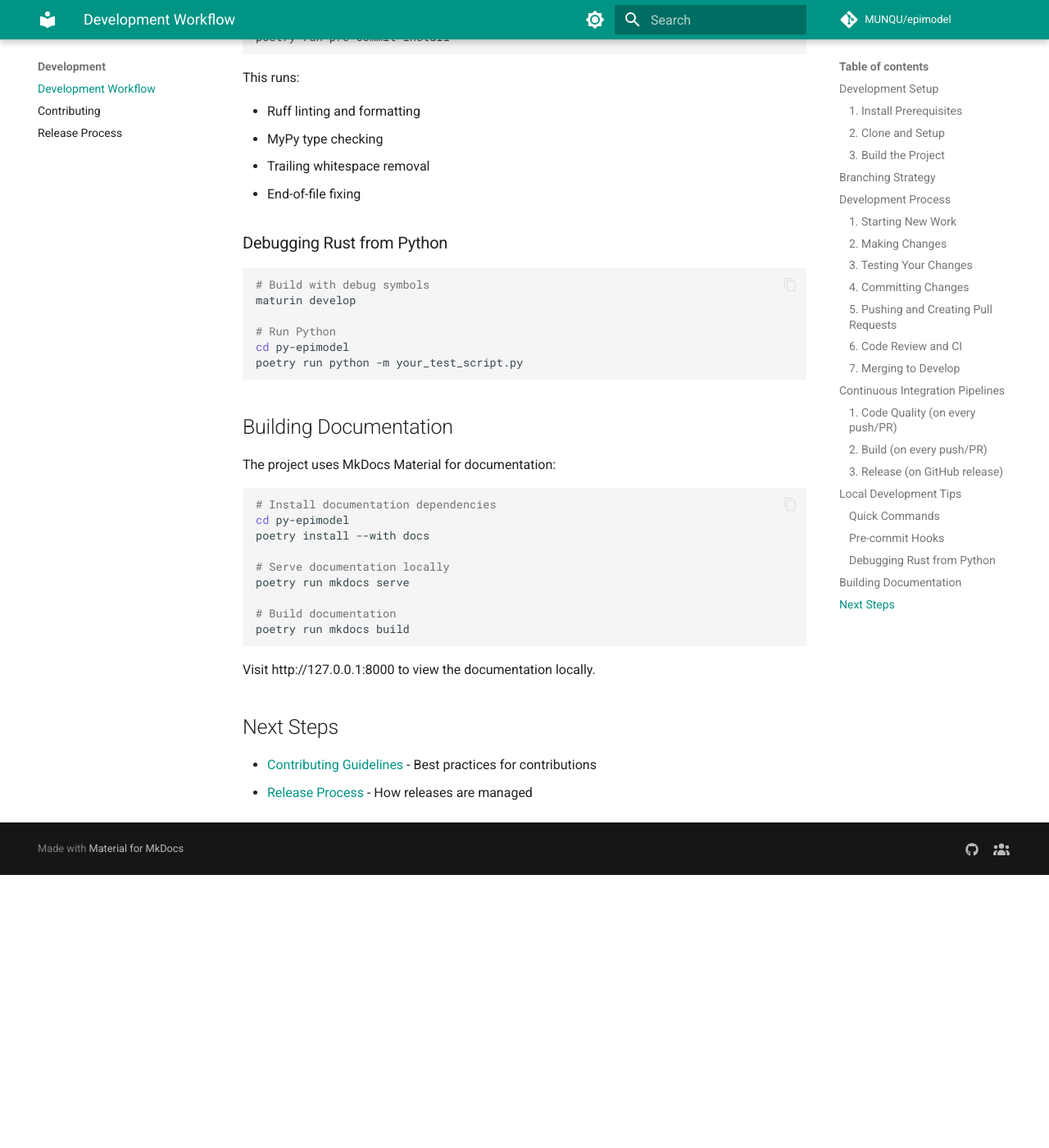
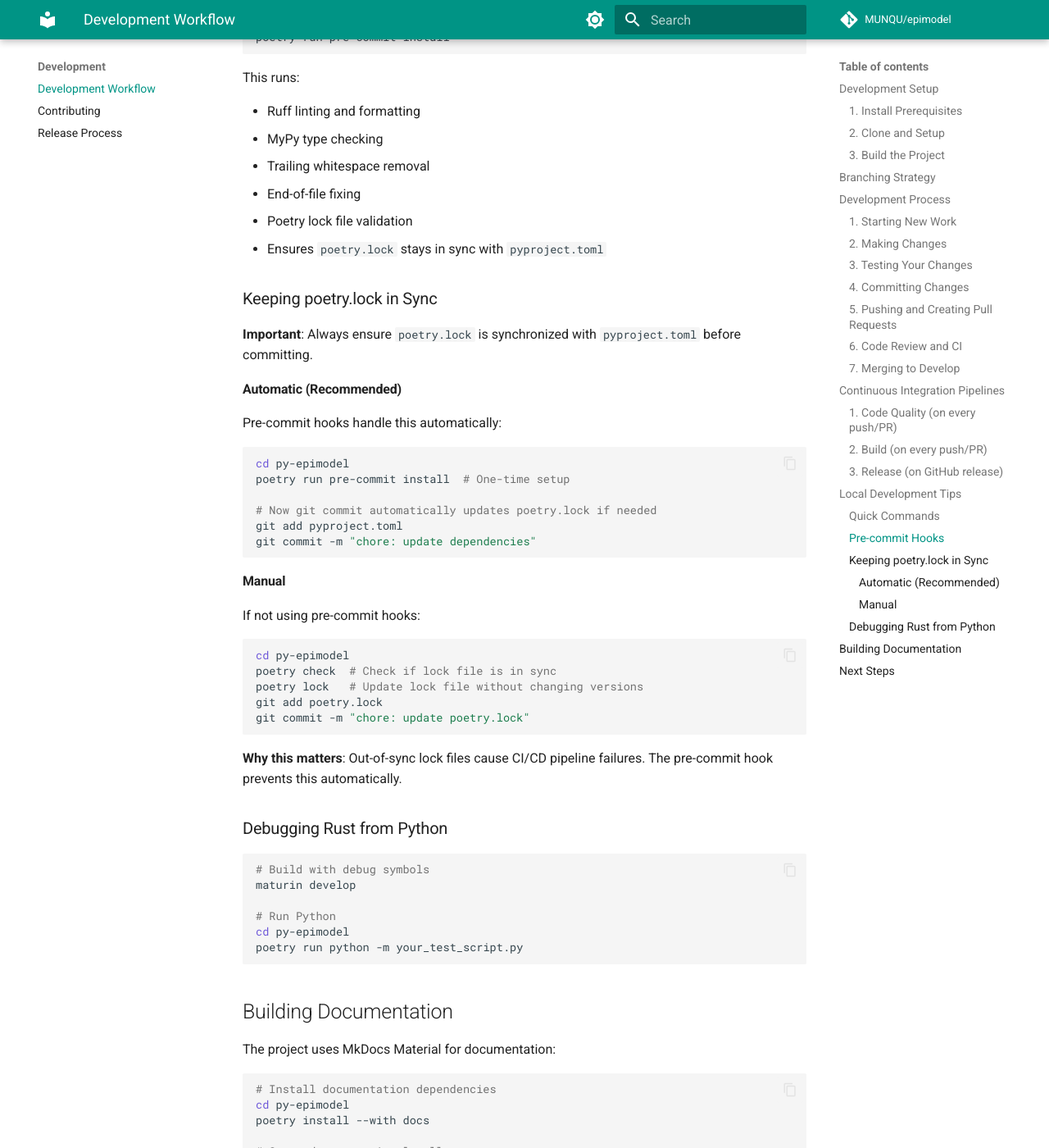
Before and after one commit to MUNQU/commol, an MkDocs documentation site: the page built from docs/development/workflow.md, in a window 1280 px wide and 1400 px high, scrolled down 5203 px. Shown: the whole window at 82% size. Built offline with MkDocs 1.6.1 and Material for MkDocs 9.7.7, drawn with Linux system fonts in a browser that asks for light colours; comment, search, counter and statistics services are not loaded; the version menu is left out; before the commit the page ends 6270 px from its top, so only the background shows below that.

Commit message:
chore(poetry): updated pyproject.toml to meet poetry requirements, and updated pre-commit config to run poetry lock

````diff
--- a/docs/development/workflow.md
+++ b/docs/development/workflow.md
@@ -227,6 +227,35 @@ This runs:
 - MyPy type checking
 - Trailing whitespace removal
 - End-of-file fixing
+- Poetry lock file validation
+- Ensures `poetry.lock` stays in sync with `pyproject.toml`
+
+### Keeping poetry.lock in Sync
+
+**Important**: Always ensure `poetry.lock` is synchronized with `pyproject.toml` before committing.
+
+#### Automatic (Recommended)
+Pre-commit hooks handle this automatically:
+```bash
+cd py-epimodel
+poetry run pre-commit install  # One-time setup
+
+# Now git commit automatically updates poetry.lock if needed
+git add pyproject.toml
+git commit -m "chore: update dependencies"
+```
+
+#### Manual
+If not using pre-commit hooks:
+```bash
+cd py-epimodel
+poetry check  # Check if lock file is in sync
+poetry lock   # Update lock file without changing versions
+git add poetry.lock
+git commit -m "chore: update poetry.lock"
+```
+
+**Why this matters**: Out-of-sync lock files cause CI/CD pipeline failures. The pre-commit hook prevents this automatically.
 
 ### Debugging Rust from Python
 
````
Also changed, not shown: .pre-commit-config.yaml (+9 -0 lines), docs/about/license.md (+0 -1 lines), docs/guide/simulations.md (+0 -2 lines), 3 other files.
